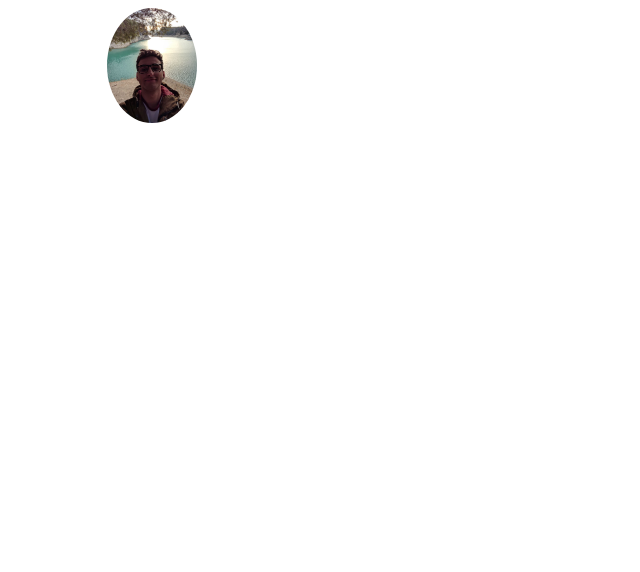
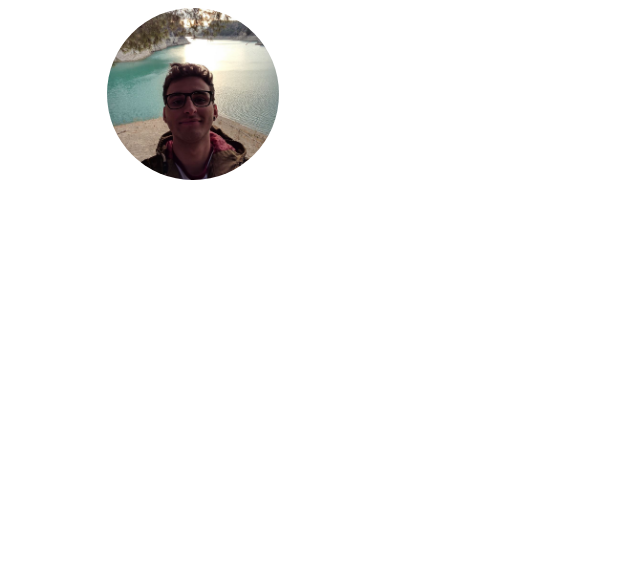
Before and after one commit to DisjunkteMenge/eliesmabr, a Gatsby site: page / in a window 1280 px wide. Shown: the part 48-620 px from the top of the page, without its empty margins (318-958 px from the left). Built offline with nearby package versions, Linux system fonts and the light colour scheme; Gatsby itself is replaced by a stand-in of ours.

Commit message:
Image css

```diff
--- a/src/components/layout.css
+++ b/src/components/layout.css
@@ -250,8 +250,8 @@ body {
 }
 
 img {
-    width: 21% !important;
-    height: 20% !important;
+    width: 40% !important;
+    height: 30% !important;
     border-radius: 50%;
     margin-left: 0;
     margin-right: 0;
@@ -262,6 +262,7 @@ img {
     padding-top: 0;
     margin-bottom: 1.45rem;
     border-style: none;
+    object-position: center center;
 }
 
 h1 {
```
